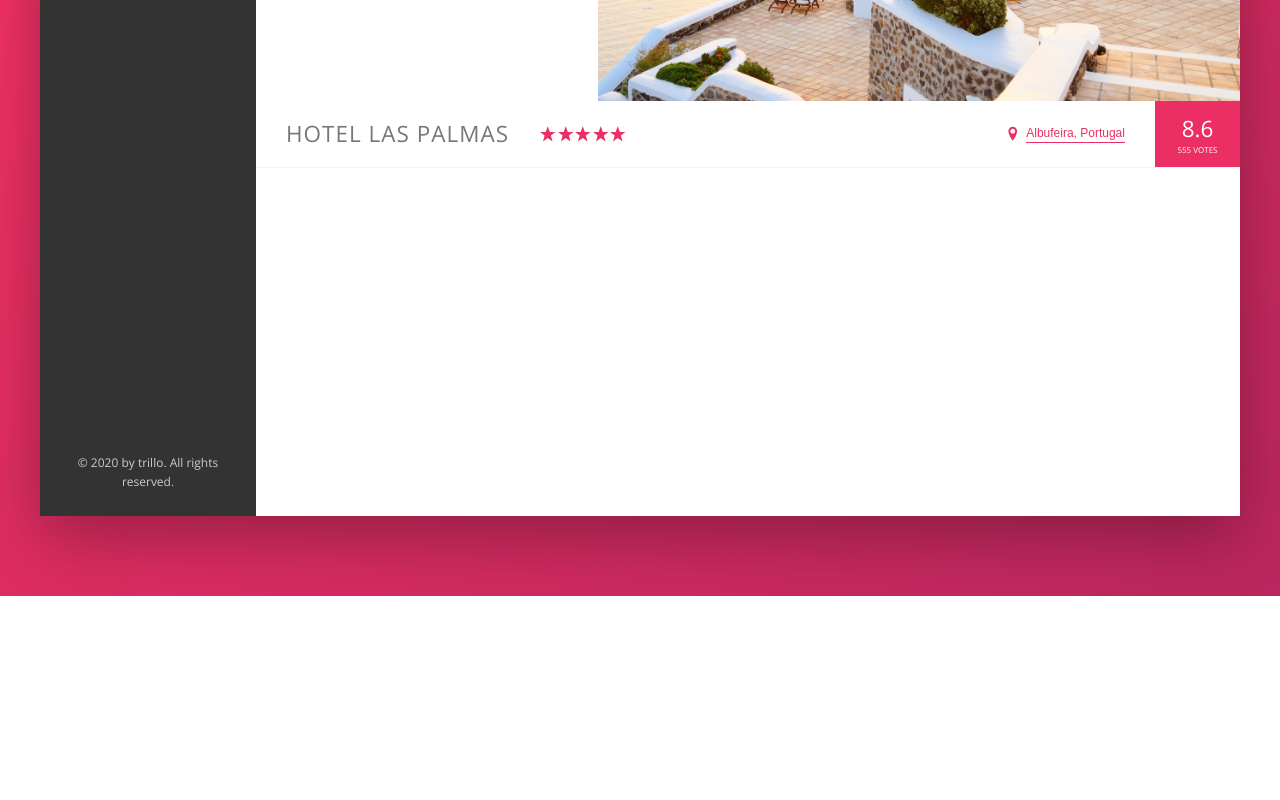
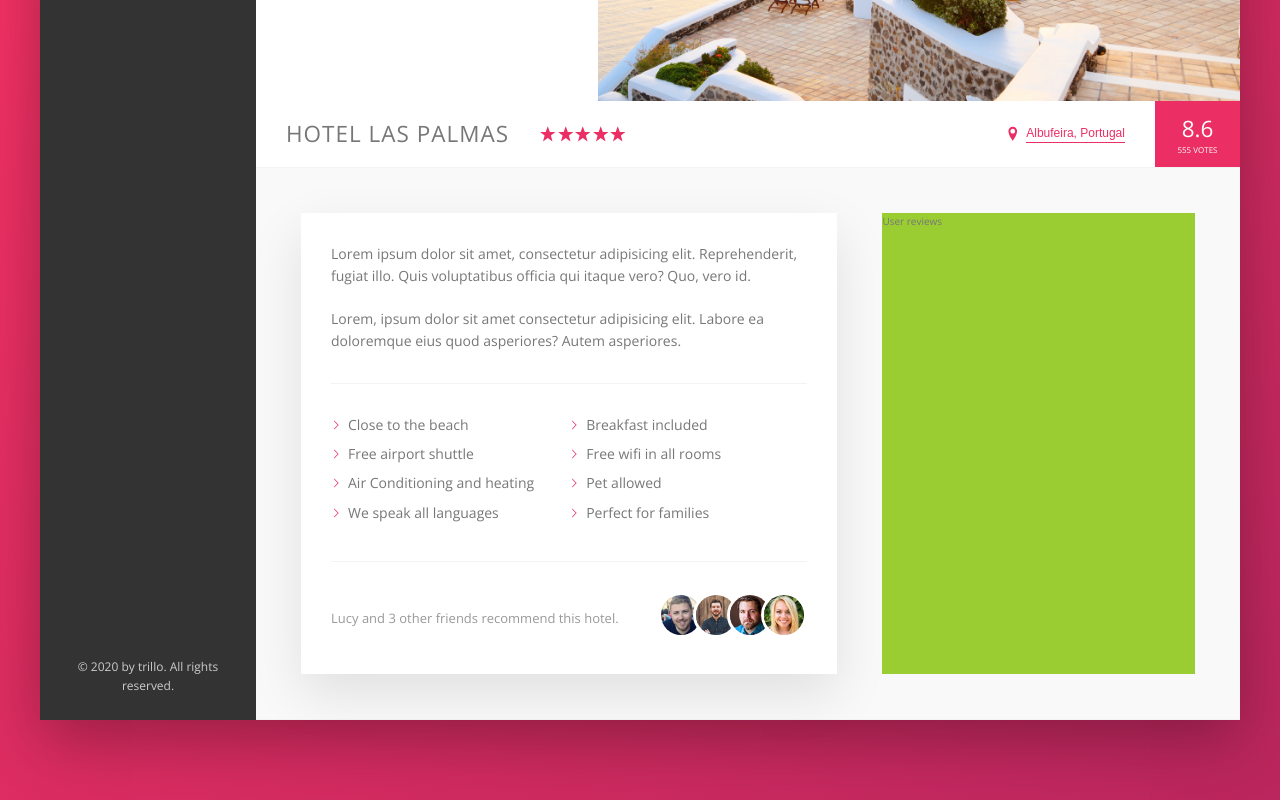
Before and after one commit to vipham258/trillo-project, a website: page index.html in a window 1280 px wide. Shown: the part 434-1234 px from the top of the page. Before the commit the page ends 1030 px from the top, so only its background shows below. Drawn offline with nearby package versions, Linux system fonts and the light colour scheme.

Commit message:
built description section

```diff
--- a/index.html
+++ b/index.html
@@ -149,6 +149,60 @@
               <div class="overview__rating-count">555 votes</div>
             </div>
           </div>
+
+          <div class="detail">
+            <div class="description">
+              <p class="paragraph">
+                Lorem ipsum dolor sit amet, consectetur adipisicing elit.
+                Reprehenderit, fugiat illo. Quis voluptatibus officia qui itaque
+                vero? Quo, vero id.
+              </p>
+              <p class="paragraph">
+                Lorem, ipsum dolor sit amet consectetur adipisicing elit. Labore
+                ea doloremque eius quod asperiores? Autem asperiores.
+              </p>
+              <ul class="list">
+                <li class="list__item">Close to the beach</li>
+                <li class="list__item">Breakfast included</li>
+                <li class="list__item">Free airport shuttle</li>
+                <li class="list__item">Free wifi in all rooms</li>
+                <li class="list__item">Air Conditioning and heating</li>
+                <li class="list__item">Pet allowed</li>
+                <li class="list__item">We speak all languages</li>
+                <li class="list__item">Perfect for families</li>
+              </ul>
+
+              <div class="recommend">
+                <p class="recommend__count">
+                  Lucy and 3 other friends recommend this hotel.
+                </p>
+                <div class="recommend__friends">
+                  <img
+                    src="img/user-3.jpg"
+                    alt="Friend 1"
+                    class="recommend__photo"
+                  />
+                  <img
+                    src="img/user-4.jpg"
+                    alt="Friend 1"
+                    class="recommend__photo"
+                  />
+                  <img
+                    src="img/user-5.jpg"
+                    alt="Friend 1"
+                    class="recommend__photo"
+                  />
+                  <img
+                    src="img/user-6.jpg"
+                    alt="Friend 1"
+                    class="recommend__photo"
+                  />
+                </div>
+              </div>
+            </div>
+
+            <div class="user-reviews">User reviews</div>
+          </div>
         </main>
       </div>
     </div>
--- a/sass/_base.scss
+++ b/sass/_base.scss
@@ -31,6 +31,9 @@ Grey dark 3: #999
   --color-grey-dark-3: #999;
 
   --shadow-dark: 0 2rem 6rem rgba(0, 0, 0, 0.3);
+  --shadow-light: 0 2rem 5rem rgba(0, 0, 0, 0.1);
+
+  --line: 1px solid var(--color-grey-light-2);
 }
 
 * {
--- a/sass/_components.scss
+++ b/sass/_components.scss
@@ -289,3 +289,73 @@
     box-shadow: none;
   }
 }
+
+//////////////////////////////////////////////
+////// PARAGRAPH
+.paragraph:not(:last-of-type) {
+  margin-bottom: 2rem;
+}
+
+//////////////////////////////////////////////
+////// LIST
+.list {
+  list-style: none;
+  margin: 3rem 0;
+  padding: 3rem 0;
+  border-top: var(--line);
+  border-bottom: var(--line);
+
+  display: flex;
+  flex-wrap: wrap;
+
+  &__item {
+    flex: 0 0 50%;
+    margin-bottom: 0.7rem;
+  }
+
+  &__item::before {
+    content: "";
+    display: inline-block;
+    height: 1rem;
+    width: 1rem;
+    margin-right: 0.7rem;
+
+    //older browser
+    // background-image: url(../img/chevron-thin-right.svg);
+    // background-size: cover;
+
+    //Newer browsers - masks
+    background-color: var(--color-primary);
+    mask-image: url(../img/chevron-thin-right.svg);
+    -webkit-mask-image: url(../img/chevron-thin-right.svg);
+    mask-size: cover;
+    -webkit-mask-size: cover;
+  }
+}
+
+//////////////////////////////////////////////
+////// RECOMMEND
+.recommend {
+  font-size: 1.3rem;
+  color: var(--color-grey-dark-3);
+  display: flex;
+  align-items: center;
+
+  &__count {
+    margin-right: auto;
+  }
+
+  &__friends {
+  }
+
+  &__photo {
+    box-sizing: content-box;
+    height: 4rem;
+    width: 4rem;
+    border-radius: 50%;
+    border: 3px solid white;
+    &:not(:last-child) {
+      margin-right: -1.5rem;
+    }
+  }
+}
--- a/sass/_layout.scss
+++ b/sass/_layout.scss
@@ -11,7 +11,7 @@
   height: 7rem;
   font-size: 1.4rem;
   background-color: #fff;
-  border-bottom: 1px solid var(--color-grey-light-2);
+  border-bottom: var(--line);
 
   display: flex;
   justify-content: space-between;
@@ -34,6 +34,26 @@
 
 .hotel-view {
   background-color: #fff;
-  height: 80rem;
   flex: 1; //the elements should grow at much at it can
 }
+
+.detail {
+  display: flex;
+  padding: 4.5rem;
+  background-color: var(--color-grey-light-1);
+  border-bottom: var(--line);
+}
+
+.description {
+  font-size: 1.4rem;
+  background-color: white;
+  box-shadow: var(--shadow-light);
+  padding: 3rem;
+  flex: 0 0 60%;
+  margin-right: 4.5rem;
+}
+
+.user-reviews {
+  background-color: yellowgreen;
+  flex: 1;
+}
```
Also changed, not shown: css/style.css.
